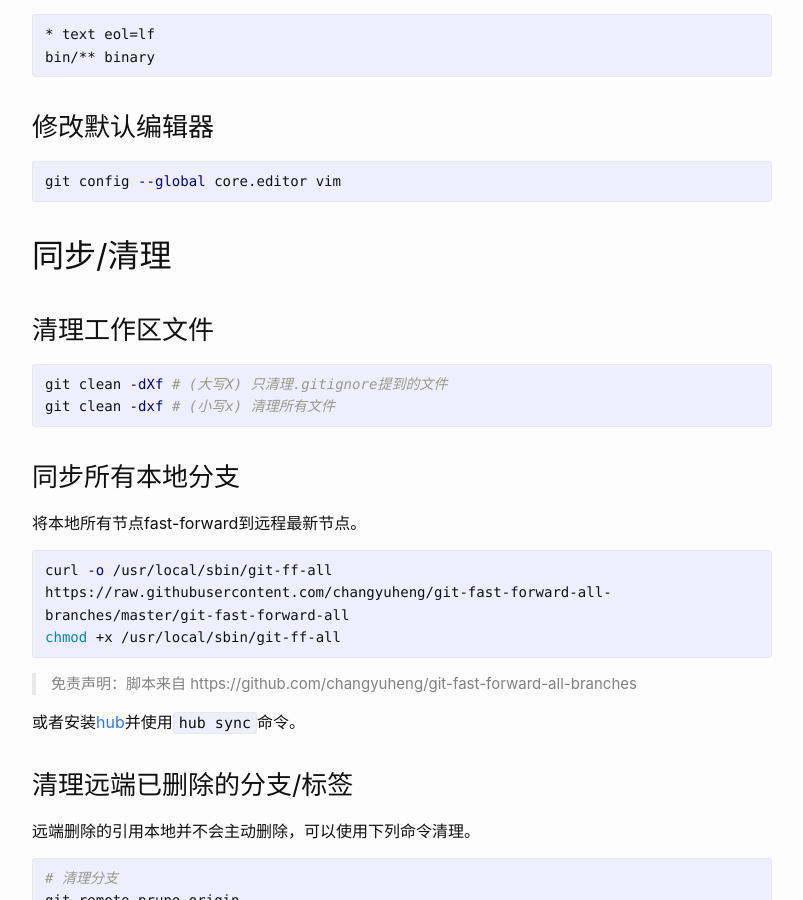
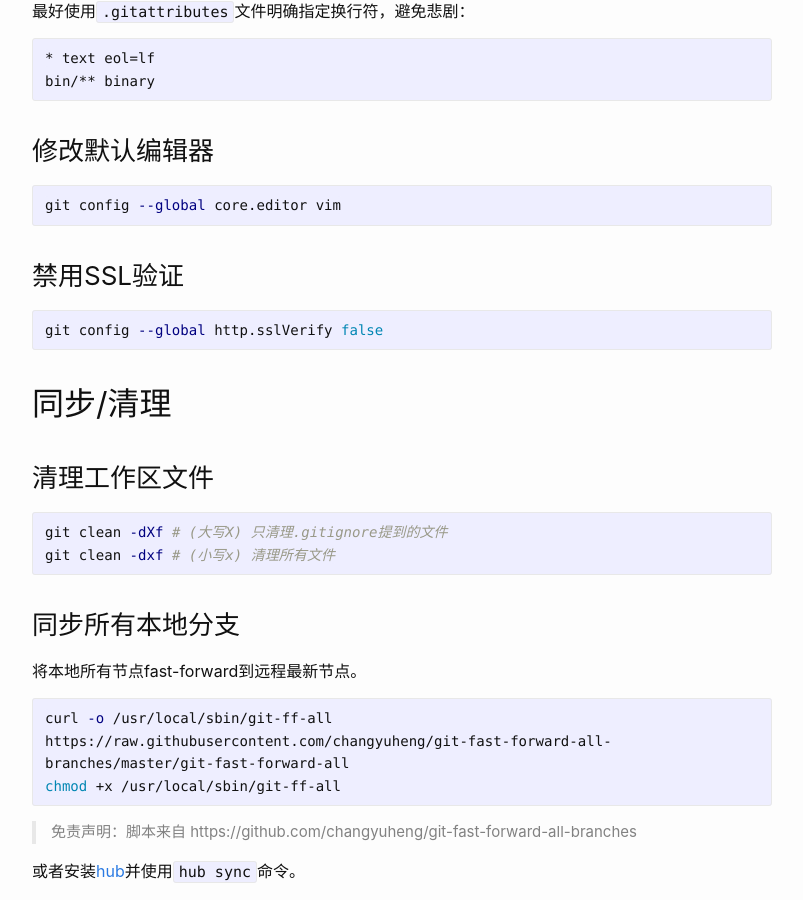
Before and after one commit to XUJINKAI/blog, a Jekyll site: the page built from _posts/2020-07-11-git常用命令.md, in a window 1280 px wide and 900 px high, scrolled down 3353 px. Shown: the whole window, without its empty margins (238-1041 px from the left). Built offline with Jekyll 4.4.1, drawn with Linux system fonts in a browser that asks for light colours; comment, search, counter and statistics services are not loaded; the table of contents is made by our own code; some of the changed text lies outside the part shown.

Commit message:
update《git命令技巧整理》

````diff
--- a/_posts/2020-07-11-git常用命令.md
+++ b/_posts/2020-07-11-git常用命令.md
@@ -136,6 +136,12 @@
 git config --global core.editor vim
 ```
 
+### 禁用SSL验证
+
+```bash
+git config --global http.sslVerify false
+```
+
 ## 同步/清理
 
 ### 清理工作区文件
````
Also changed, not shown: other parts of _posts/2020-07-11-git常用命令.md (+1 -1 lines).
